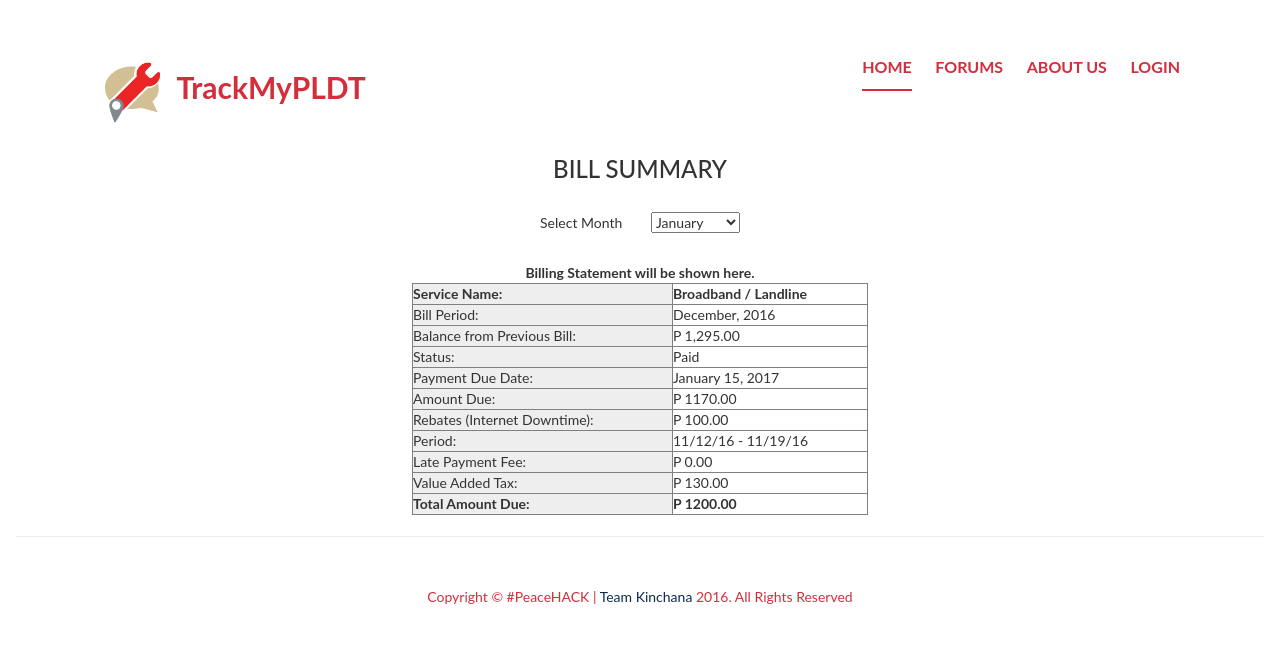
After one commit to athanbautista01/trackmypldt, a PHP site: page /billing.php in a window 1280 px wide. The commit adds this page. Shown: the top 646 px of the page. Run offline with PHP 8.4, Linux system fonts and the light colour scheme; some libraries are stand-ins or nearby versions.

Commit message:
Third_Commit
third

```diff
--- /dev/null
+++ b/billing.php
@@ -0,0 +1,144 @@
+        <?php
+            //Connect to MySQL
+            //require_once("database/connect.php");
+            //include the header
+            $title="PLDT Home Fiber | Billing";
+            include("include/header.php");
+        ?>
+
+          <!-- List of information wherein a user can see their billing details -->
+          <div class="row">
+
+            <h3 align="center">BILL SUMMARY</h3>
+
+            <br>
+            <script>
+              function showUser(str) {
+                if (str == "") {
+                  document.getElementById("txtHint").innerHTML = "";
+                  return;
+                } else {
+                  if (window.XMLHttpRequest) {
+            // code for IE7+, Firefox, Chrome, Opera, Safari
+            xmlhttp = new XMLHttpRequest();
+          } else {
+            // code for IE6, IE5
+            xmlhttp = new ActiveXObject("Microsoft.XMLHTTP");
+          }
+          xmlhttp.onreadystatechange = function() {
+            if (this.readyState == 4 && this.status == 200) {
+              document.getElementById("txtHint").innerHTML = this.responseText;
+            }
+          };
+          xmlhttp.open("GET","getuser.php?q="+str,true);
+          xmlhttp.send();
+        }
+      }
+    </script>
+            <center>
+              <div class="col-lg-12 text-center">
+                <div class="thumbnail1">
+
+                      <p>Select Month &nbsp;&nbsp;&nbsp;&nbsp;&nbsp;&nbsp;
+                    <select name="Month" onchange="showUser(this.value)">
+                            <option value="1">January</option>
+                            <option value="2">February</option>
+                            <option value="3">March</option>
+                            <option value="4">April</option>
+                            <option value="5">May</option>
+                            <option value="6">June</option>
+                            <option value="7">July</option>
+                            <option value="8">August</option>
+                            <option value="9">September</option>
+                            <option value="10">October</option>
+                            <option value="11">November</option>
+                            <option value="12">December</option>
+                    </select> </p>
+                    </h4>
+                    <br>
+                 <div id="txtHint"><b>Billing Statement will be shown here.</b></div>
+                    </div>
+                <form>
+                	<center>
+                	<table style="width:40%" border="1">
+                		<tr>
+                			<td bgcolor="#eee"><b>Service Name:</b></td>
+                			<td><b>Broadband / Landline</b></td>
+                		</tr>
+                		<tr>
+                      <td bgcolor="#eee">Bill Period:</td>
+                      <td>December, 2016</td>
+                		</tr>
+                    <tr>
+                      <td bgcolor="#eee">Balance from Previous Bill:</td>
+                      <td>P 1,295.00</td>
+                    </tr>
+                    <tr>
+                      <td bgcolor="#eee">Status:</td>
+                      <td>Paid</td>
+                    </tr>
+                		<tr>
+                			<td bgcolor="#eee">Payment Due Date:</td>
+                			<td>January 15, 2017</td>
+                		</tr>
+                		<tr>
+                      <td bgcolor="#eee">Amount Due:</td>
+                      <td>P 1170.00</td>
+                		</tr>
+                		<tr>
+                			<td bgcolor="#eee">Rebates (Internet Downtime):</td>
+                			<td>P 100.00</td>
+                		</tr>
+                    <tr>
+                      <td bgcolor="#eee">Period:</td>
+                      <td>11/12/16 - 11/19/16</td>
+                    </tr>
+                    <tr>
+                      <td bgcolor="#eee">Late Payment Fee:</td>
+                      <td>P 0.00</td>
+                    </tr>
+                    <tr>
+                      <td bgcolor="#eee">Value Added Tax:</td>
+                      <td>P 130.00</td>
+                    </tr>
+                		<tr>
+                			<td bgcolor="#eee"><b>Total Amount Due:</b></td>
+                			<td><b>P 1200.00</b></td>
+                		</tr>
+                	</table>
+                	</center>
+                </form>
+              </div>
+          </div>
+
+
+              <div class="col-lg-2 col-md-1 col-sm-1 text-center"></div>
+            </center>
+      </div>
+
+      <hr>
+
+
+
+
+
+          <div class="cover-container">
+            <div class="cover-container mastfoot">
+              <div class="inner">
+                <p>Copyright &copy; #PeaceHACK | <a href="#">Team Kinchana</a> 2016. All Rights Reserved</p>
+              </div>
+            </div>
+          </div>
+
+        </div>
+
+      </div>
+
+    </div>
+
+    <!-- jQuery (necessary for Bootstrap's JavaScript plugins) -->
+    <script src="https://ajax.googleapis.com/ajax/libs/jquery/1.11.3/jquery.min.js"></script>
+    <!-- Bootstrap js -->
+    <script src="assets/bootstrap/js/bootstrap.min.js"></script>
+  </body>
+  </html>
--- a/displayreports.php
+++ b/internet.php
@@ -47,7 +47,7 @@ include("include/header.php");
                         ?>
 
             <div class="col-md-10" align="left">
-                <h3><a href="reportSummaryDetails.php?ID=<?php echo $row['reportid'] ?>">Service Downtime / <?php echo $row['Date'] . " / " . $row['Time'] ?></a>
+                <h3><a href="detailedreport.php?ID=<?php echo $row['reportid'] ?>">Service Downtime / <?php echo $row['Date'] . " / " . $row['Time'] ?></a>
                 </h3>
             </div>
 
```
Also changed, not shown: detailedreport.php (+25 -2 lines), forum.php (added, +56 -0 lines), forumdetails.php (added, +53 -0 lines), profile.php (+4 -4 lines), startforum.php (added, +74 -0 lines).
